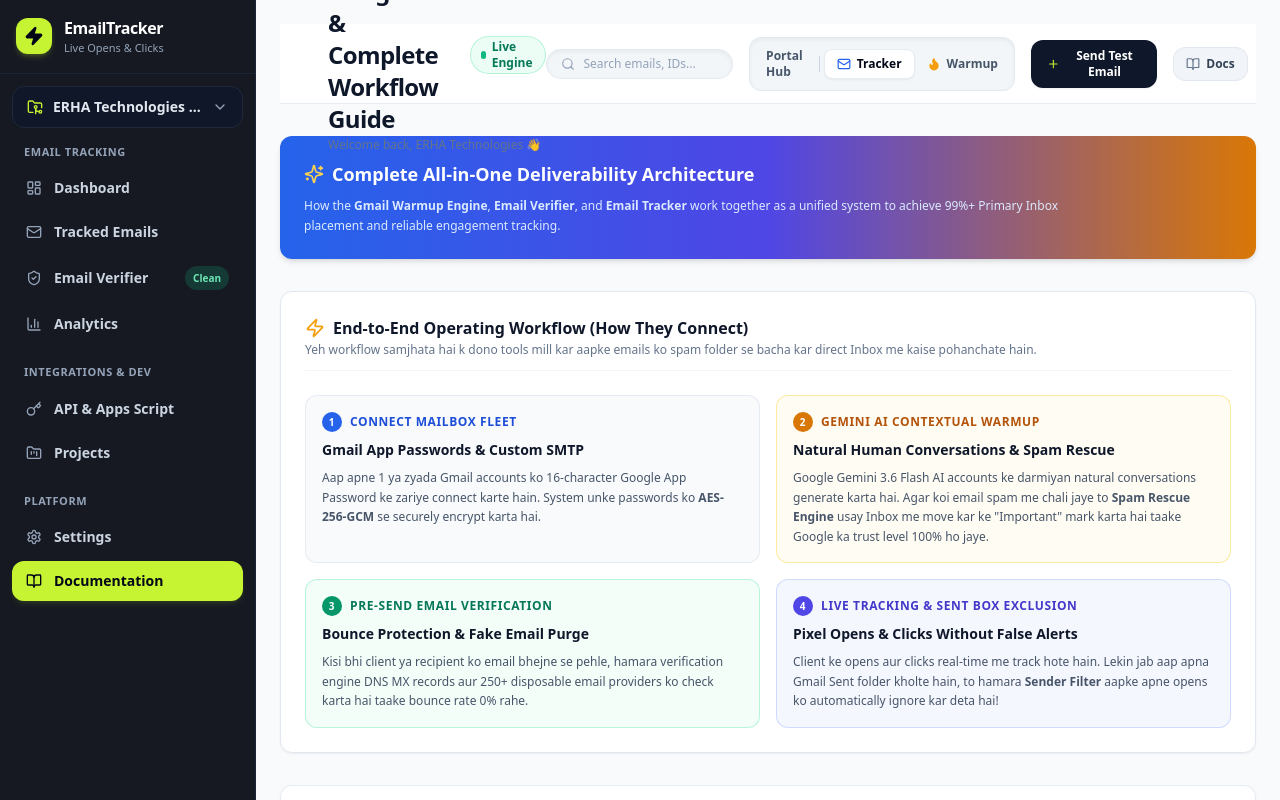
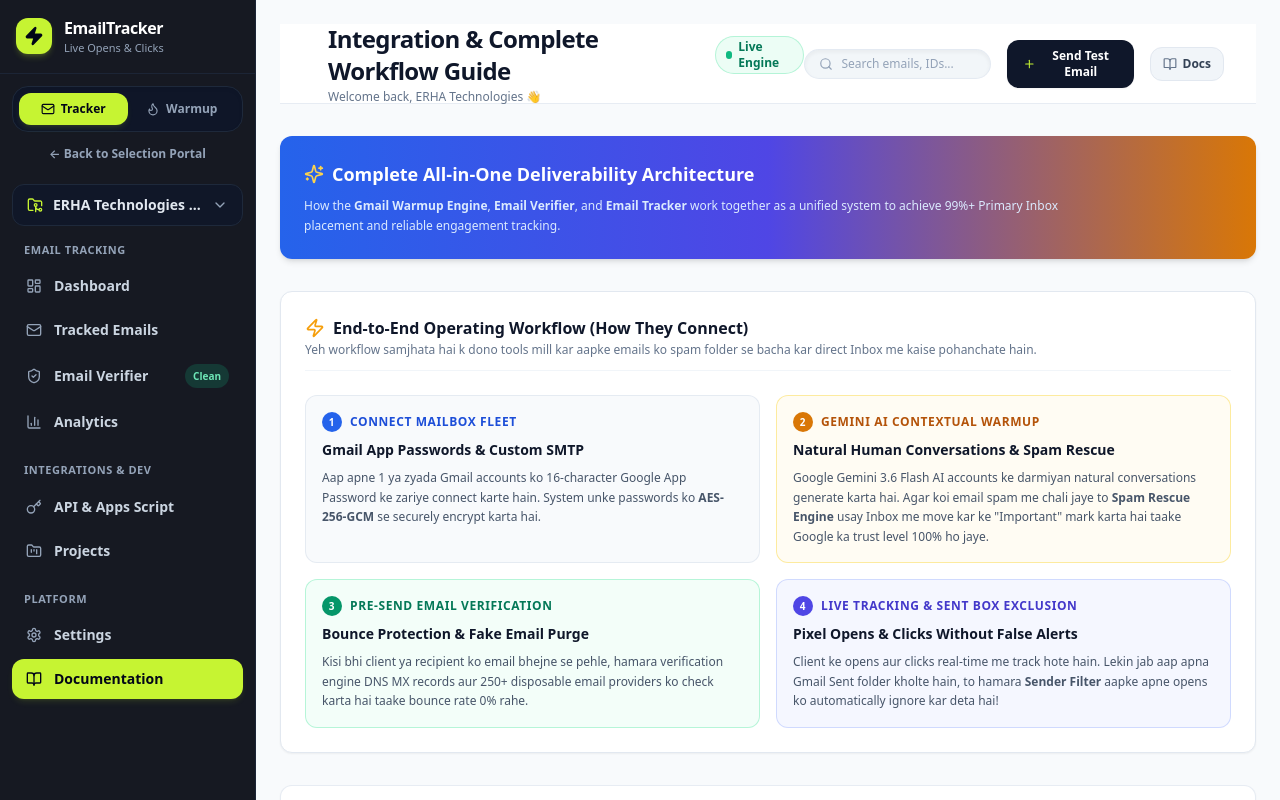
Before and after one commit to zeeshan99996/EMAIL-TRACKER-, a Next.js app: page /dashboard/docs in a window 1280 px wide. Shown: the top 800 px of the page. Built offline with nearby package versions, Linux system fonts and the light colour scheme.

Commit message:
feat: move product switcher back into sidebar and remove header switcher

```diff
--- a/components/header.tsx
+++ b/components/header.tsx
@@ -101,40 +101,6 @@ export function Header({
               placeholder="Search emails, IDs..."
               className="bg-transparent border-none outline-none text-xs text-slate-800 placeholder-slate-400 w-full"
             />
-          </div>
-
-          {/* Top Product Switcher Tabs */}
-          <div className="flex items-center bg-slate-100/90 p-1 rounded-xl border border-slate-200 text-xs shadow-inner">
-            <Link
-              href="/"
-              className="px-3 py-1.5 text-slate-600 hover:text-slate-900 rounded-lg font-semibold transition-all text-xs"
-              title="Return to Selection Portal"
-            >
-              <span className="hidden sm:inline">Portal </span>Hub
-            </Link>
-            <div className="w-[1px] h-4 bg-slate-300 mx-1" />
-            <Link
-              href="/dashboard"
-              className={`flex items-center px-3 py-1.5 rounded-lg font-bold transition-all text-xs ${
-                !isWarmupMode
-                  ? 'bg-white text-slate-950 shadow-sm border border-slate-200/80'
-                  : 'text-slate-600 hover:text-slate-900'
-              }`}
-            >
-              <Mail className="w-3.5 h-3.5 mr-1.5 text-blue-600" />
-              Tracker
-            </Link>
-            <Link
-              href="/dashboard/warmup"
-              className={`flex items-center px-3 py-1.5 rounded-lg font-bold transition-all text-xs ${
-                isWarmupMode
-                  ? 'bg-white text-slate-950 shadow-sm border border-slate-200/80'
-                  : 'text-slate-600 hover:text-slate-900'
-              }`}
-            >
-              <Flame className="w-3.5 h-3.5 mr-1.5 fill-amber-500 text-amber-500" />
-              Warmup
-            </Link>
           </div>
 
           {isWarmupMode ? (
--- a/components/sidebar.tsx
+++ b/components/sidebar.tsx
@@ -147,6 +147,44 @@ export function Sidebar({
             )}
           </div>
 
+          {/* Product Switcher Segmented Control in Sidebar */}
+          <div className="p-3 pb-1 space-y-2">
+            <div className="bg-slate-900/90 p-1.5 rounded-2xl flex items-center border border-slate-800 shadow-inner">
+              <Link
+                href="/dashboard"
+                onClick={() => setMobileOpen && setMobileOpen(false)}
+                className={`flex-1 flex items-center justify-center py-2 px-2 rounded-xl text-xs font-bold transition-all duration-150 ${
+                  !isWarmupMode
+                    ? 'bg-[#c6f432] text-slate-950 shadow-md shadow-[#c6f432]/10'
+                    : 'text-slate-400 hover:text-white hover:bg-slate-800/60'
+                }`}
+              >
+                <Mail className={`w-3.5 h-3.5 mr-1.5 ${!isWarmupMode ? 'text-slate-950' : 'text-slate-400'}`} />
+                <span>Tracker</span>
+              </Link>
+              <Link
+                href="/dashboard/warmup"
+                onClick={() => setMobileOpen && setMobileOpen(false)}
+                className={`flex-1 flex items-center justify-center py-2 px-2 rounded-xl text-xs font-bold transition-all duration-150 ${
+                  isWarmupMode
+                    ? 'bg-[#c6f432] text-slate-950 shadow-md shadow-[#c6f432]/10'
+                    : 'text-slate-400 hover:text-white hover:bg-slate-800/60'
+                }`}
+              >
+                <Flame className={`w-3.5 h-3.5 mr-1.5 ${isWarmupMode ? 'fill-current text-slate-950' : 'text-slate-400'}`} />
+                <span>Warmup</span>
+              </Link>
+            </div>
+
+            <Link
+              href="/"
+              onClick={() => setMobileOpen && setMobileOpen(false)}
+              className="w-full flex items-center justify-center py-1.5 px-2 text-xs font-semibold text-slate-400 hover:text-white hover:bg-slate-800/60 rounded-xl transition-colors"
+            >
+              <span>← Back to Selection Portal</span>
+            </Link>
+          </div>
+
           {/* Project Selector (shown in tracker mode) */}
           <div className="px-3 py-3">
             <ProjectSelector />
```
